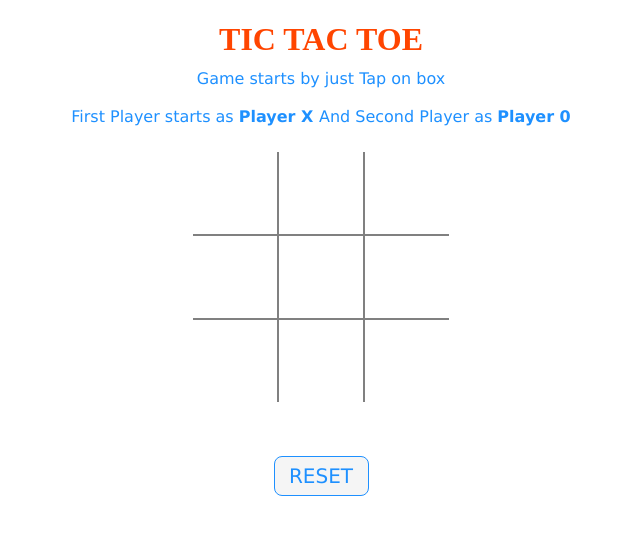
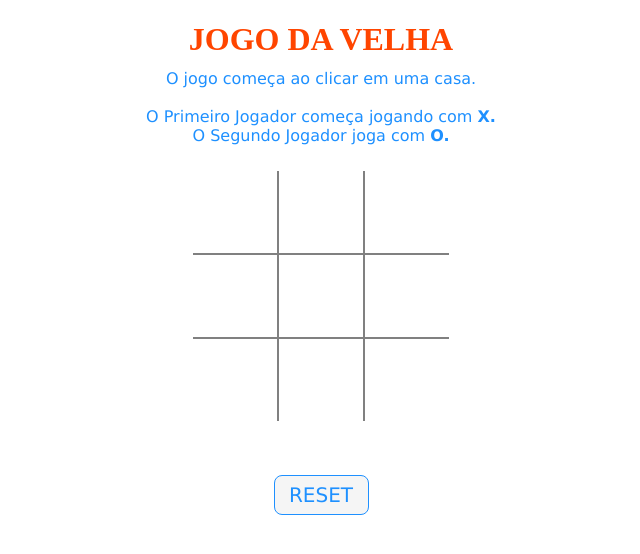
Before and after one commit to Zqueo/tictactoe, a plain HTML site: page index.html in a window 1280 px wide. Shown: the whole page, without its empty margins (319-959 px from the left). Drawn offline with Linux system fonts and the light colour scheme.

Commit message:
Update index.html

```diff
--- a/index.html
+++ b/index.html
@@ -2,22 +2,22 @@
 	<html>
 
 	<head>
-	<meta name="viewport" content=
-		"width=device-width, initial-scale=1.0">
-	<!-- CSS file Included -->
+		<title>Jogo da Velha</title>
+    		<meta charset="UTF-8">
+    		<meta name="description" content="Um simples Jogo da Velha">
+    		<meta name="author" content="Zaqueu Silva">
+		<meta name="viewport" content="width=device-width, initial-scale=1.0">
 		<link rel="stylesheet" type="text/css" href="styles.css">
-	<!-- JavaScript file included -->
 		<script src="script.js"></script>
 	</head>
 
 	<body>
 		<div id="main">
-		<h1>TIC TAC TOE</h1>
+			<h1>JOGO DA VELHA</h1>
 			<p id="ins">
-			Game starts by just Tap on
-			box<br><br>First Player starts as
-			<b>Player X </b>And Second Player as
-			<b>Player 0</b>
+				O jogo começa ao clicar em uma casa.<br><br>
+				O Primeiro Jogador começa jogando com <b> X.</b><br>
+				O Segundo Jogador joga com <b> O.</b>
 			</p>
 			<br><br>
 			<div class = "ui">
```
Lines whose indentation alone changed are shown as unchanged.
